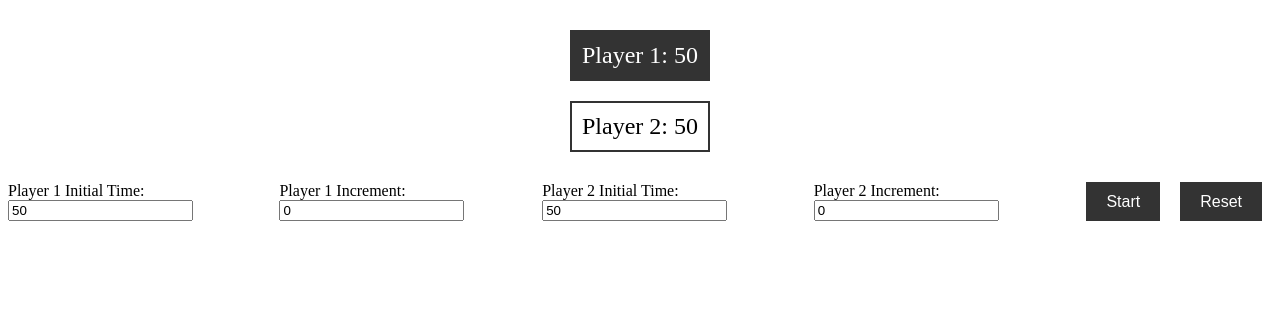
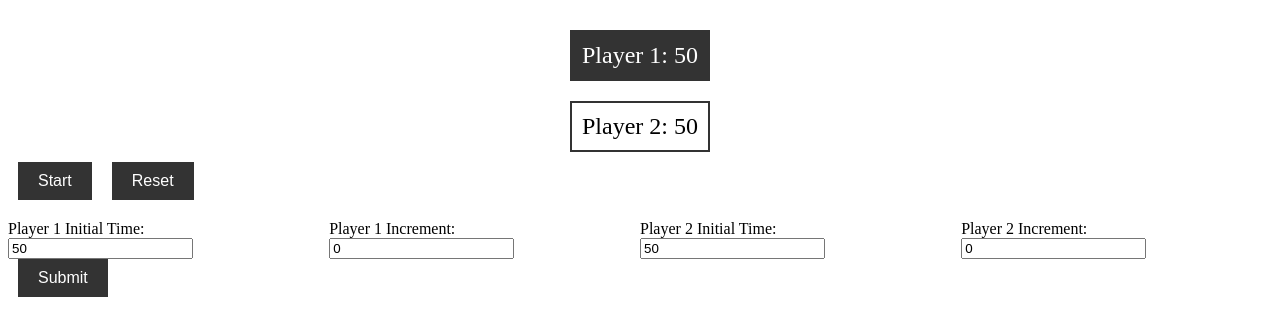
Before and after one commit to ArtyomSukiasyan/Chess-clock, a React (Create React App) app: page / in a window 1280 px wide. Shown: the top 336 px of the page. Built offline with nearby package versions, Linux system fonts and the light colour scheme.

Commit message:
feat: add initial settings modal

```diff
--- a/src/App.tsx
+++ b/src/App.tsx
@@ -1,4 +1,4 @@
-import React, { useState, useEffect, ChangeEvent } from "react";
+import { useState, useEffect, ChangeEvent } from "react";
 import "./App.css";
 
 function App() {
@@ -8,6 +8,11 @@ function App() {
   const [player2Increment, setPlayer2Increment] = useState(0);
   const [activePlayer, setActivePlayer] = useState(1);
   const [isRunning, setIsRunning] = useState(false);
+  const [modalIsOpen, setModalIsOpen] = useState(true);
+
+  const closeModal = () => {
+    setModalIsOpen(false);
+  };
 
   const handlePlayer1TimeChange = (e: ChangeEvent<HTMLInputElement>) => {
     setPlayer1Time(parseInt(e.target.value, 10));
@@ -81,6 +86,12 @@ function App() {
           Player 2: {player2Time}
         </div>
       </div>
+      <div>
+        <button onClick={toggleClock}>{isRunning ? "Pause" : "Start"}</button>
+        <button onClick={resetClock}>Reset</button>
+
+        {modalIsOpen && (
+          <div className="modal">
             <div className="controls">
               <div className="time-input">
                 Player 1 Initial Time:
@@ -114,8 +125,10 @@ function App() {
                   onChange={handlePlayer2IncrementChange}
                 />
               </div>
-        <button onClick={toggleClock}>{isRunning ? "Pause" : "Start"}</button>
-        <button onClick={resetClock}>Reset</button>
+            </div>
+            <button onClick={closeModal}>Submit</button>
+          </div>
+        )}
       </div>
     </div>
   );
```
Lines whose indentation alone changed are shown as unchanged.
